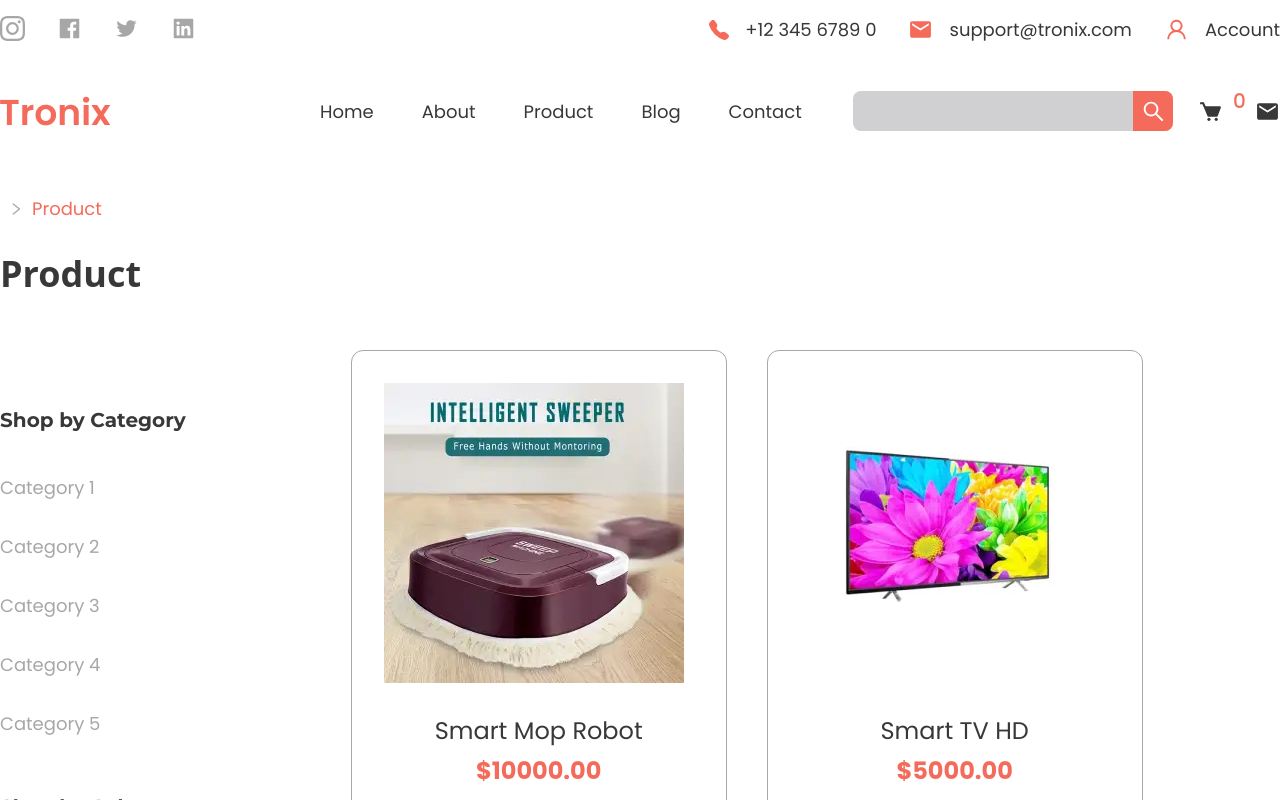
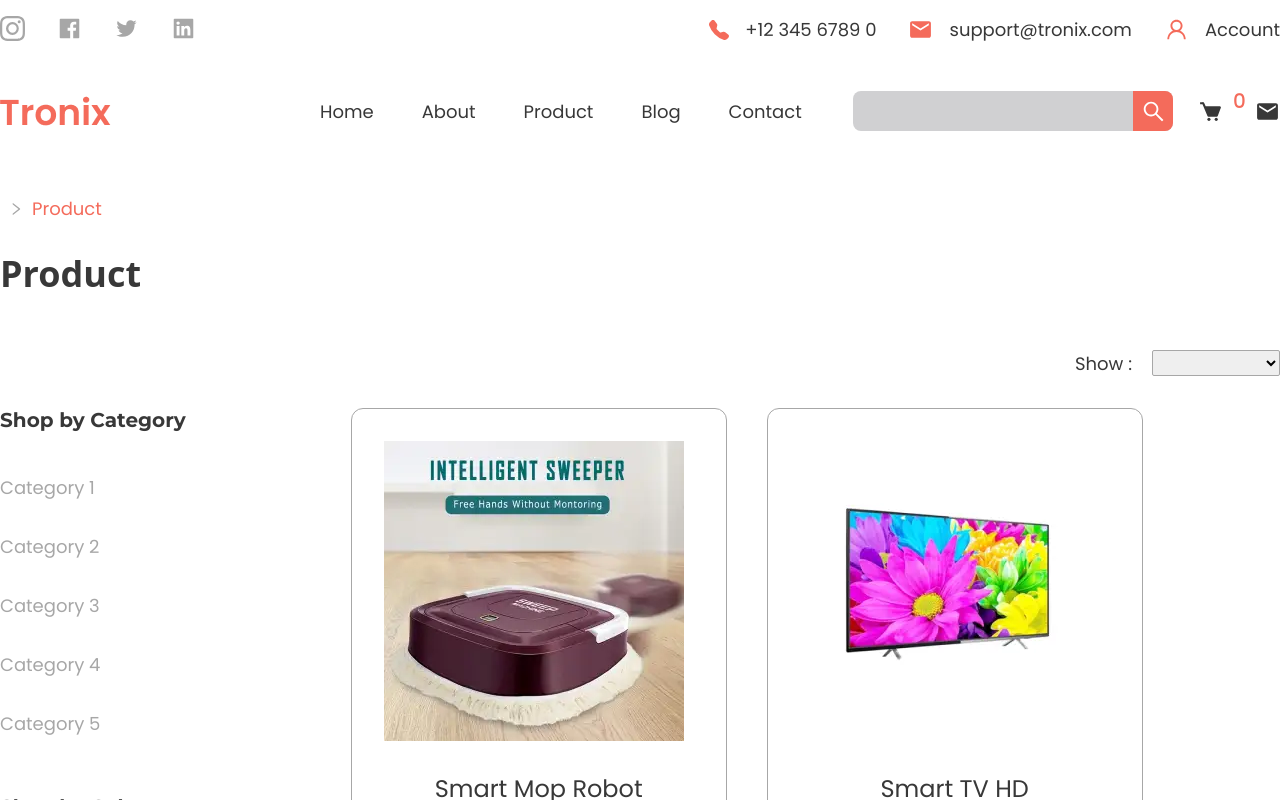
Before and after one commit to thehasandev/e_commerce_tronix, a React (Vite) app: page /product in a window 1280 px wide. Shown: the top 800 px of the page. Built offline with nearby package versions, Linux system fonts and the light colour scheme.

Commit message:
pagination-complete

```diff
--- a/src/components/Pagination.jsx
+++ b/src/components/Pagination.jsx
@@ -623,7 +623,7 @@ const items = [
         sold  : 99
     },
     {
-        name : "Product 14",
+        url : "/images/p12.png",
         name : "Smart TV HD",
         price : 5000,
         discount : 9000,
@@ -770,7 +770,7 @@ function Pagination({ itemsPerPage }) {
         pageRangeDisplayed={4}
         pageCount={pageCount}
         previousLabel=""
-        className='flex gap-x-8 mt-16'
+        className='flex gap-x-8 mt-16 cursor-pointer'
         pageClassName="bg-secondary px-4 py-2 text-white text-lg rounded-[2px]"
         renderOnZeroPageCount={null}
       />
--- a/src/pages/ProductPage.jsx
+++ b/src/pages/ProductPage.jsx
@@ -1,4 +1,4 @@
-import React from 'react'
+import React, { useState } from 'react'
 import { AiOutlineRight } from 'react-icons/ai'
 import { useSelector } from 'react-redux'
 import Section from '../components/Section'
@@ -9,6 +9,7 @@ import Pagination from '../components/Pagination'
 
 function ProductPage() {
     let data = useSelector((state)=>state.brade.previousPage)
+    let [input,setInput] = useState("")
   return (
     <>
       <Section>
@@ -87,8 +88,24 @@ function ProductPage() {
                     </div>
 
                   <div className='w-10/12'>
-
-                          <Pagination itemsPerPage={9}/>
+                    <Flex className="justify-end">
+                      <label className='font-pop font-normal text-secondary text-small mr-5 '>Show : </label>
+                      <select value={input} className='w-32 border border-solid border-gray px-2 rounded-[2px] mb-8' onChange={(e)=>{setInput(e.target.value)}}>
+                        <option></option>
+                        <option>3</option>
+                        <option>4</option>
+                        <option>5</option>
+                        <option>6</option>
+                        <option>7</option>
+                        <option>8</option>
+                        <option>10</option>
+                        <option>12</option>
+                        <option>18</option>
+                        <option>20</option>
+                        <option>24</option>
+                      </select>
+                    </Flex>
+                      <Pagination itemsPerPage={input == 3 ? 3 : input==4 ? 4 : input == 5 ? 5: input ==6 ? 6 :input == 7? 7 :input == 8? 8  :input == 9? 9:input == 12? 12 :input == 18? 18 :input == 20? 20 :input == 24? 24  : 9}/>
 
                   </div>
                 </Flex>
```
